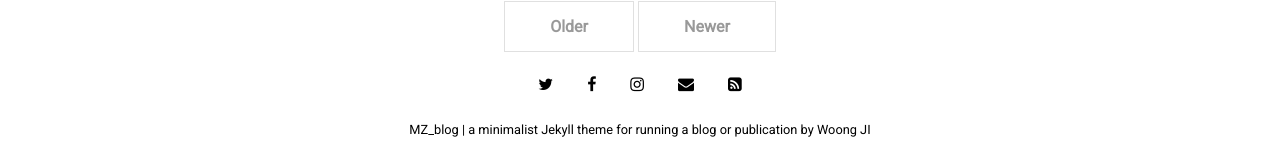
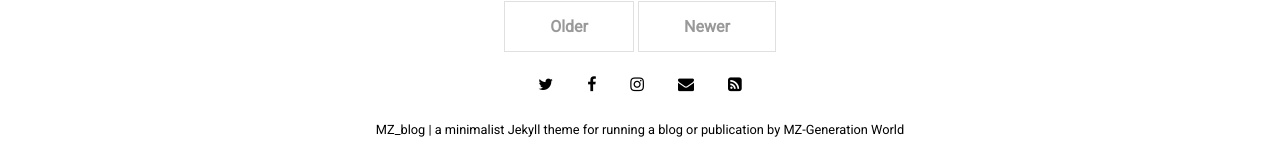
Before and after one commit to dndwl/MZ_blog, a Jekyll site: the page built from index.html, in a window 1280 px wide and 900 px high, scrolled down 1398 px. Shown: the part 732-897 px from the top of the window. Built offline with Jekyll 4.4.1, drawn with Linux system fonts in a browser that asks for light colours; nearby versions of some CDN libraries; the list of posts is cut into pages by our own code.

Commit message:
Update _config.yml

```diff
--- a/_config.yml
+++ b/_config.yml
@@ -12,7 +12,7 @@ plugins:             [jekyll-paginate, jekyll-sitemap, jekyll-feed, jekyll-seo-t
 # Customise atom feed settings (this is where Jekyll-Feed gets configuration information)
 title:		           "MZ_blog"
 description:	       "a minimalist Jekyll theme for running a blog or publication"
-author:              "Woong JI"
+author:              "MZ-Generation World"
 
 # RSS 2.0 can be used instead of Atom by uncommenting following two lines
 #feed:
```
